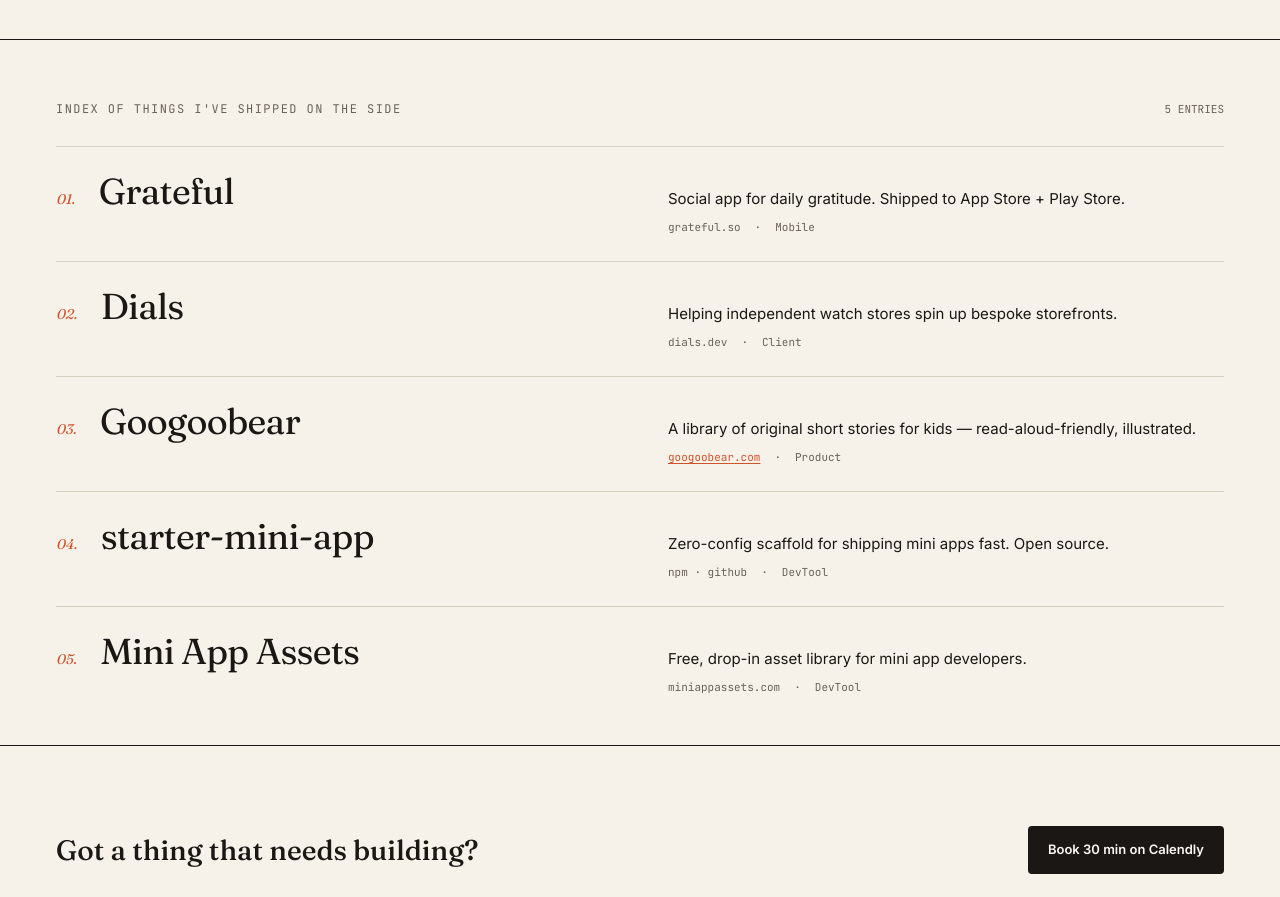
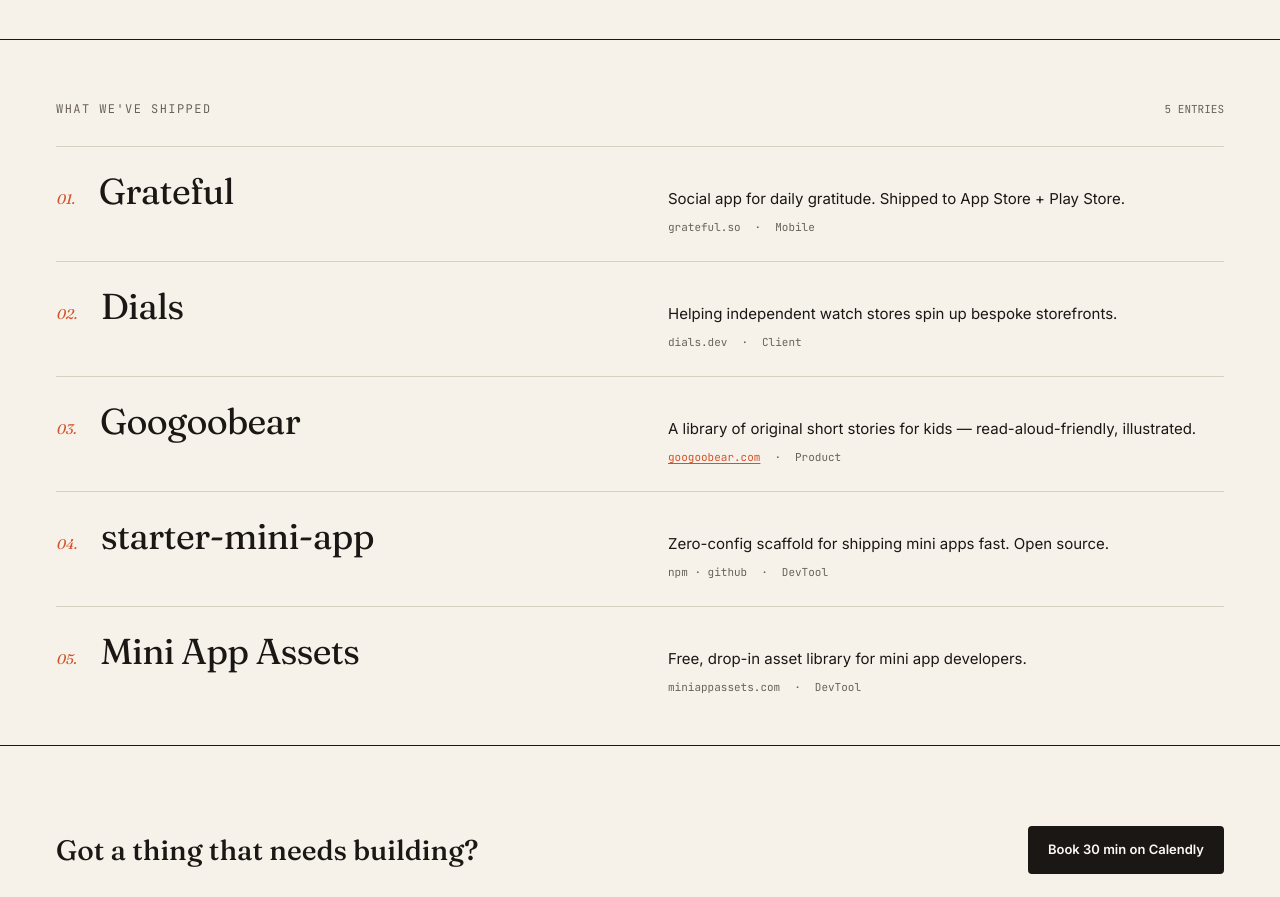
Before and after one commit to patnir/foundingengineer, a Next.js app: page / in a window 1280 px wide. Shown: the part 1400-2297 px from the top of the page. Built offline with nearby package versions, Linux system fonts and the light colour scheme.

Commit message:
chore: reframe projects header as work shipped by foundingengineer
Co-authored-by: Cursor <cursoragent@cursor.com>

```diff
--- a/app/page.tsx
+++ b/app/page.tsx
@@ -300,7 +300,7 @@ function ProjectsIndex() {
             letterSpacing: "0.12em",
           }}
         >
-          INDEX OF THINGS I&apos;VE SHIPPED ON THE SIDE
+          WHAT WE&apos;VE SHIPPED
         </h2>
         <span
           className="mono"
```
